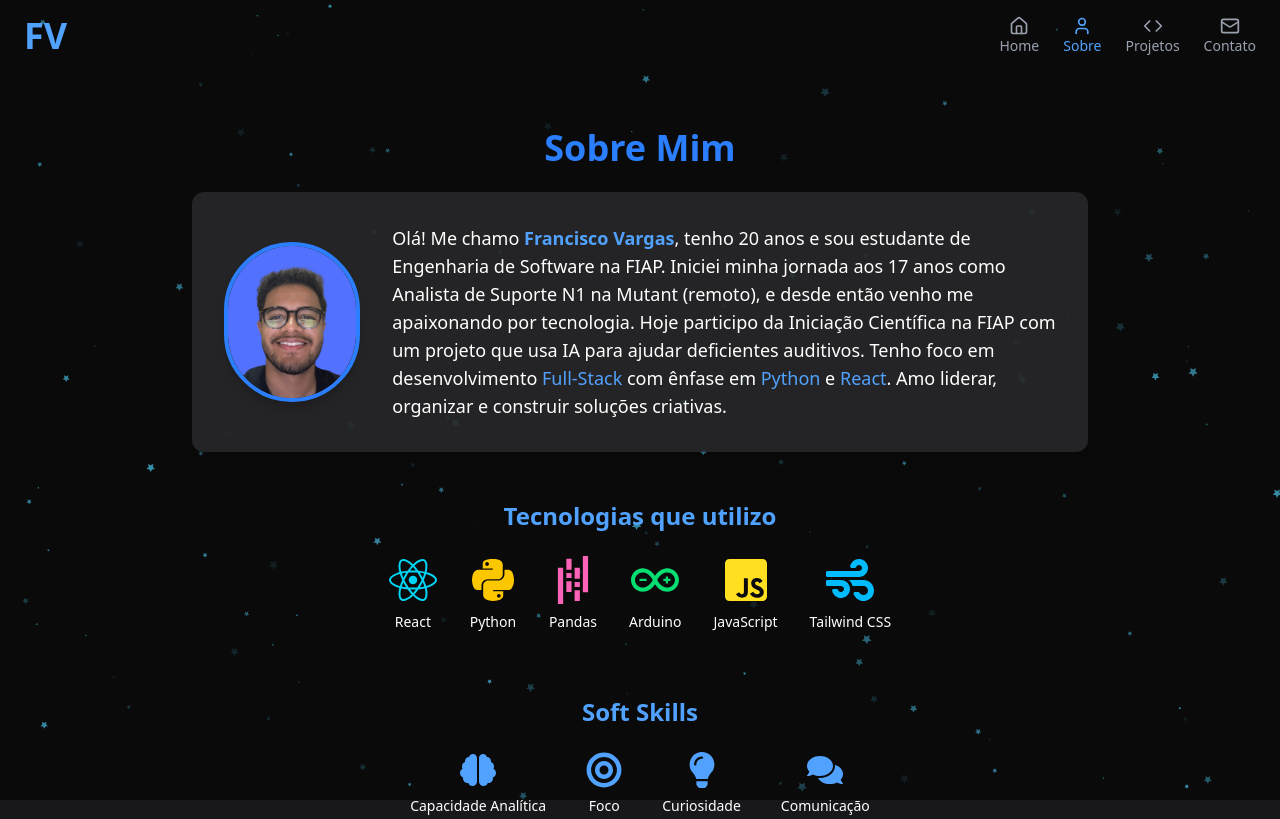
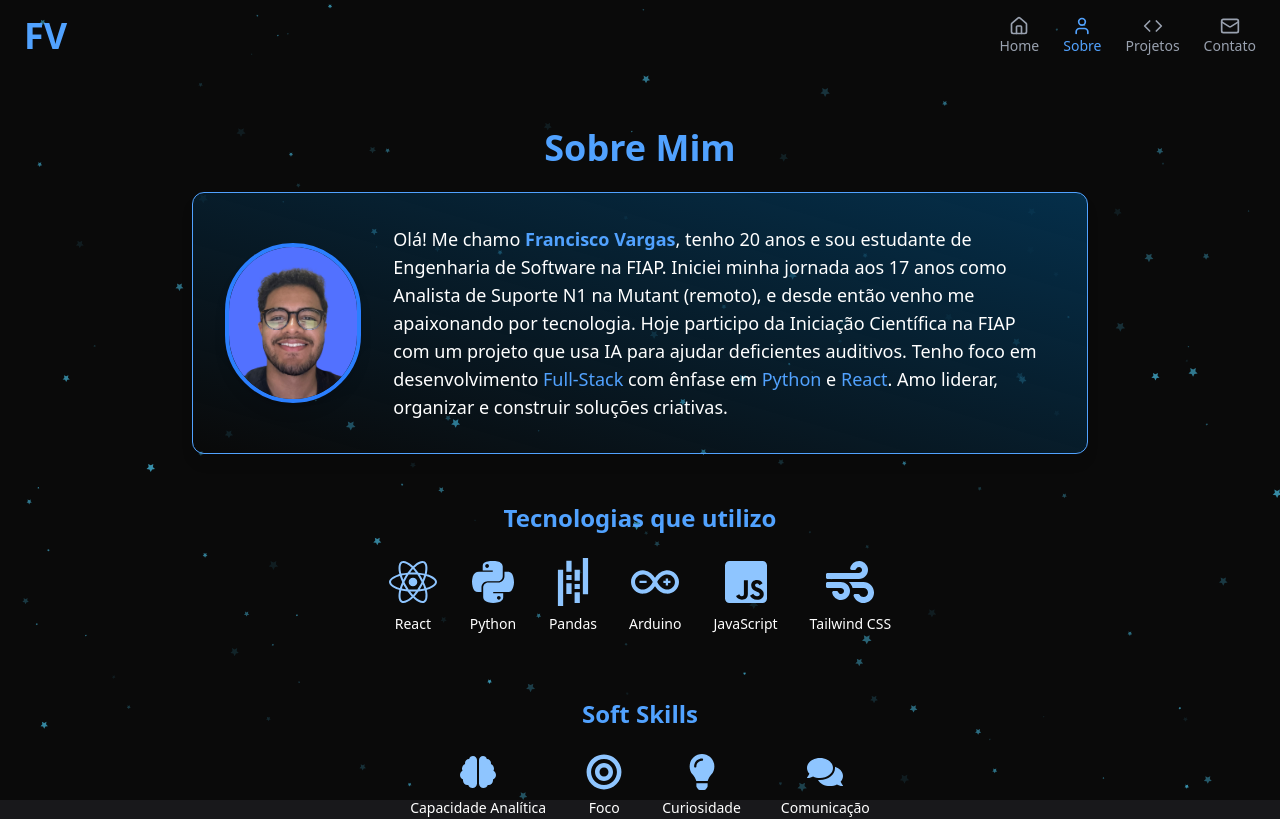
Before and after one commit to Franciscov25/portfolio, a React (Vite) app: page /sobre in a window 1280 px wide. Shown: the top 819 px of the page. Built offline with nearby package versions, Linux system fonts and the light colour scheme.

Commit message:
Style: padronizando a paleta de cores da pagina

```diff
--- a/src/routes/Error.jsx
+++ b/src/routes/Error.jsx
@@ -6,12 +6,12 @@ const Error = () => {
   return (
     // REMOVIDO: relative z-10
     // min-h-[calc(100vh-64px)] está correto
-    <div className='bg-zinc-900 text-white min-h-[calc(100vh-64px)] flex flex-col justify-center items-center p-4'>
-      <h2 className="text-4xl font-bold text-red-500 mb-4">Erro 404</h2>
+    <div className='text-white min-h-[calc(100vh-64px)] flex flex-col justify-center items-center p-4'>
+      <h2 className="text-4xl font-bold text-blue-400 mb-4">Erro 404</h2>
       <p className="text-xl text-gray-300 mb-6">Página não encontrada :(</p>
       <Link
         to="/"
-        className="bg-emerald-600 hover:bg-emerald-700 text-white font-semibold py-2 px-6 rounded-md transition duration-300"
+        className="bg-blue-400 border text-zinc-900 border-blue-400 hover:text-white hover:bg-transparent hover:border hover:border-blue-400 font-semibold py-2 px-6 rounded-md transition duration-300"
       >
         Voltar para o Início
       </Link>
--- a/src/routes/Home.jsx
+++ b/src/routes/Home.jsx
@@ -3,6 +3,7 @@ import React from 'react';
 import TypingText from '../Components/Typer';
 import perfilImage from '../assets/eu.png';
 import GitHubContributions from '../Components/GitHubContributions'; // Importe o novo componente
+import ScrollToTopButton from '../Components/ScrollToTopButton'; // Importe o botão de scroll para o topo
 
 const Home = () => {
   const phrases = [
@@ -41,11 +42,11 @@ const Home = () => {
         </div>
       </div>
 
-      {/* Adicione o componente GitHubContributions aqui, abaixo da seção principal */}
-      <div className="w-full mt-16 px-4"> {/* Ajuste o espaçamento conforme necessário */}
+      {/* Seção de Contribuições do GitHub */}
+      <div className="w-full mt-16 px-4">
         <GitHubContributions username={yourGithubUsername} />
       </div>
-
+    <ScrollToTopButton />
     </div>
   );
 };
--- a/src/routes/Sobre.jsx
+++ b/src/routes/Sobre.jsx
@@ -19,7 +19,7 @@ import avatar from '../assets/avatar.png';
 
 const Sobre = () => {
   return (
-    <section className="text-blue-500 min-h-[calc(100vh-64px)] py-12 px-4 relative z-10">
+    <section className="text-blue-400 min-h-[calc(100vh-64px)] py-12 px-4 relative z-10">
       <div className="mt-20 container mx-auto flex flex-col items-center">
         {/* Título */}
         <motion.h2
@@ -31,9 +31,9 @@ const Sobre = () => {
           Sobre Mim
         </motion.h2>
 
-        {/* Avatar + Descrição */}
+        {/* Eu + Descrição */}
         <motion.div
-          className="flex flex-col md:flex-row items-center bg-zinc-800/90 rounded-xl p-8 shadow-lg max-w-4xl w-full"
+          className="flex flex-col md:flex-row items-center bg-gradient-to-bl from-sky-950 to-black-900 border rounded-xl p-8 shadow-lg max-w-4xl w-full"
           initial={{ opacity: 0, y: 30 }}
           animate={{ opacity: 1, y: 0 }}
           transition={{ delay: 0.2, duration: 0.8 }}
@@ -63,12 +63,12 @@ const Sobre = () => {
 
           <div className="flex flex-wrap justify-center gap-8">
             {[
-              { icon: FaReact, label: 'React', color: 'text-cyan-400' },
-              { icon: FaPython, label: 'Python', color: 'text-yellow-400' },
-              { icon: SiPandas, label: 'Pandas', color: 'text-pink-400' },
-              { icon: SiArduino, label: 'Arduino', color: 'text-green-400' },
-              { icon: FaJsSquare, label: 'JavaScript', color: 'text-yellow-300' },
-              { icon: FaWind, label: 'Tailwind CSS', color: 'text-sky-400' },
+              { icon: FaReact, label: 'React', color: 'text-blue-300' },
+              { icon: FaPython, label: 'Python', color: 'text-blue-300' },
+              { icon: SiPandas, label: 'Pandas', color: 'text-blue-300' },
+              { icon: SiArduino, label: 'Arduino', color: 'text-blue-300' },
+              { icon: FaJsSquare, label: 'JavaScript', color: 'text-blue-300' },
+              { icon: FaWind, label: 'Tailwind CSS', color: 'text-blue-300' },
             ].map(({ icon: Icon, label, color }, idx) => (
               <Tooltip.Root key={idx}>
                 <Tooltip.Trigger asChild>
@@ -107,7 +107,7 @@ const Sobre = () => {
               { icon: FaComments, label: 'Comunicação' },
             ].map(({ icon: Icon, label }, idx) => (
               <div key={idx} className="flex flex-col items-center">
-                <Icon className="text-4xl text-blue-400 hover:scale-110 transition-transform mb-2" />
+                <Icon className="text-4xl text-blue-300 hover:scale-110 transition-transform mb-2" />
                 <span className="text-sm">{label}</span>
               </div>
             ))}
```
